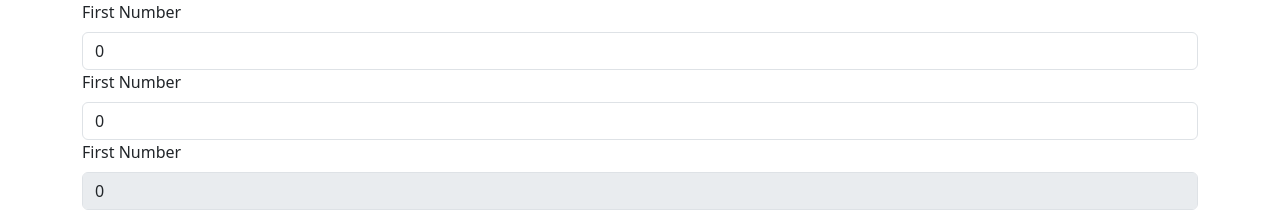
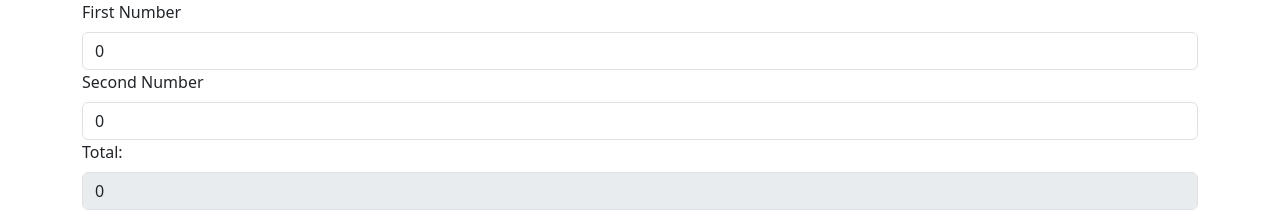
Before and after one commit to bayramsoltan/react-playground, a React (Create React App) app in the folder basics/: page / in a window 1280 px wide. Shown: the part 247-461 px from the top of the page. Built offline with nearby package versions, Linux system fonts and the light colour scheme.

Commit message:
axios-forms

```diff
--- a/basics/src/components/24-form/02-form.js
+++ b/basics/src/components/24-form/02-form.js
@@ -1,43 +1,56 @@
-import React, { useState } from "react";
-import { Container, Form } from "react-bootstrap";
+import React, { useEffect, useState } from 'react'
+import { Container, Form } from 'react-bootstrap'
 
 const Form2 = () => {
     const [num1, setNum1] = useState(0);
     const [num2, setNum2] = useState(0);
-  const [num3, setNum3] = useState(0);
+    const [num3, setNum3] = useState(5);
+
+    // Number(num1)
+    // +num1
+
+    useEffect(() => {
+        setNum3(+num1 + +num2)
+    }, [num1, num2, num3])
+
+    console.log("state degisti")
+
+    // for (let i = 0; i < 100000; i++) {
+    //     console.log(i)
+    // }
+
     return (
         <Container>
             <Form>
                 <Form.Group>
                     <Form.Label>First Number</Form.Label>
                     <Form.Control
-            type="number"
-            placeholder="enter first number"
+                        type='number'
+                        placeholder='Enter first number'
                         value={num1}
                         onChange={(e) => setNum1(e.target.value)}
                     />
                 </Form.Group>
                 <Form.Group>
-          <Form.Label>First Number</Form.Label>
+                    <Form.Label>Second Number</Form.Label>
                     <Form.Control
-            type="number"
-            placeholder="enter first number"
+                        type='number'
+                        placeholder='Enter second number'
                         value={num2}
-            onChange={(e) => setNum1(e.target.value)}
+                        onChange={(e) => setNum2(e.target.value)}
                     />
                 </Form.Group>
                 <Form.Group>
-          <Form.Label>First Number</Form.Label>
+                    <Form.Label>Total:</Form.Label>
                     <Form.Control
-            type="number"
-            placeholder="enter first number"
+                        type='number'
                         value={num3}
                         disabled
                     />
                 </Form.Group>
             </Form>
         </Container>
-  );
-};
+    )
+}
 
-export default Form2;
+export default Form2
```
Also changed, not shown: basics/src/components/24-form/03-form.js (added, +12 -0 lines). Lines whose indentation alone changed are shown as unchanged.
